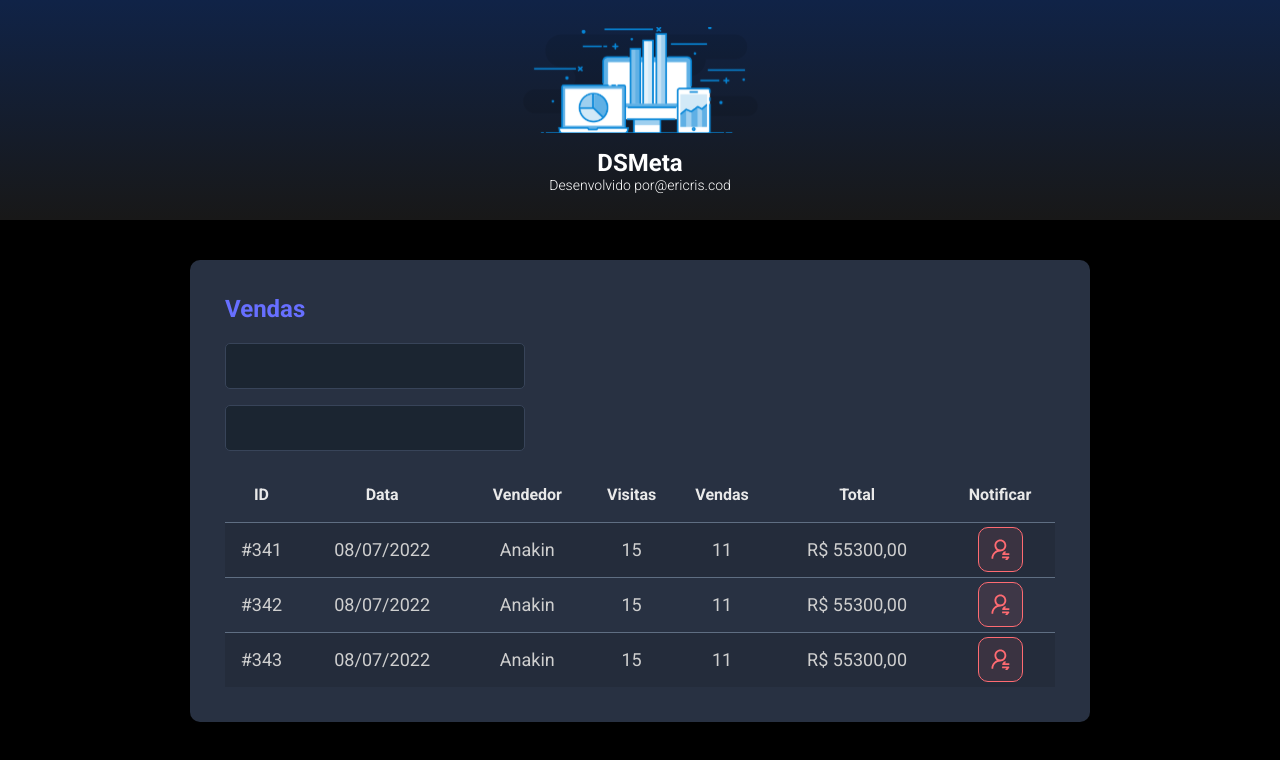
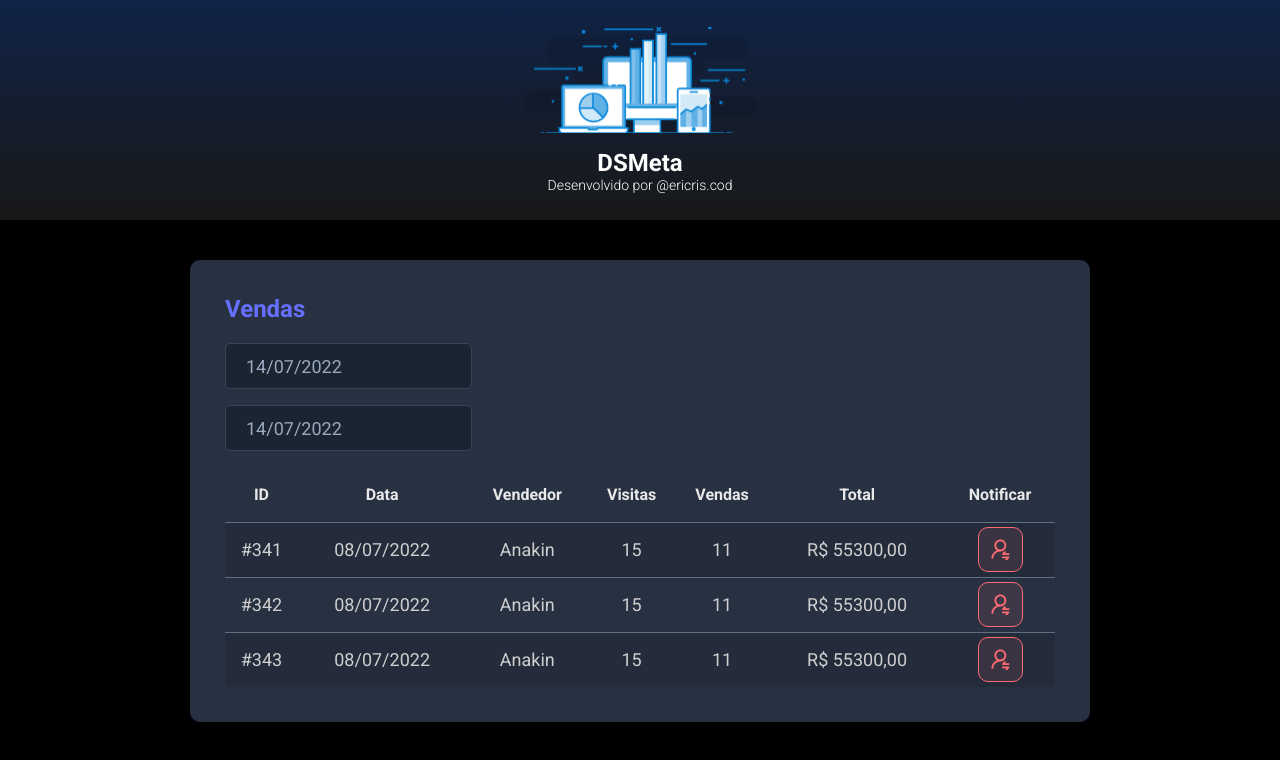
Before and after one commit to ericriscod/dsmeta, a React (Vite) app in the folder frontend/: page / in a window 1280 px wide. Shown: the top 760 px of the page. Built offline with nearby package versions, Linux system fonts and the light colour scheme.

Commit message:
Datepicker

```diff
--- a/frontend/package.json
+++ b/frontend/package.json
@@ -9,7 +9,9 @@
     "preview": "vite preview"
   },
   "dependencies": {
+    "@types/react-datepicker": "4.4.2",
     "react": "^18.2.0",
+    "react-datepicker": "4.8.0",
     "react-dom": "^18.2.0"
   },
   "devDependencies": {
--- a/frontend/src/components/Header/index.tsx
+++ b/frontend/src/components/Header/index.tsx
@@ -9,7 +9,7 @@
                 <img src={logo} alt="DSMeta"/>
                     <h1>DSMeta</h1>
                     <p>Desenvolvido por
-                        <a href="https://www.instagram.com/ericris.pr/">@ericris.cod</a>
+                        <a href="https://github.com/ericriscod/dsmeta" target="_blank"> @ericris.cod</a>
                     </p>
             </div>
         </header>
--- a/frontend/src/components/SalesCard/index.tsx
+++ b/frontend/src/components/SalesCard/index.tsx
@@ -1,5 +1,8 @@
 import NotificationButton from '../NotificationButton'
 import './styles.css'
+
+import DatePicker from "react-datepicker";
+import "react-datepicker/dist/react-datepicker.css";
 
 function SalesCard() {
     return (
@@ -7,10 +10,20 @@
             <h2 className="dsmeta-sales-title">Vendas</h2>
             <div>
                 <div className="dsmeta-form-control-container">
-                    <input className="dsmeta-form-control" type="text" />
+                    <DatePicker
+                        selected={new Date()}
+                        onChange={(date: Date) => { }}
+                        className="dsmeta-form-control"
+                        dateFormat="dd/MM/yyyy"
+                    />
                 </div>
                 <div className="dsmeta-form-control-container">
-                    <input className="dsmeta-form-control" type="text" />
+                    <DatePicker
+                        selected={new Date()}
+                        onChange={(date: Date) => { }}
+                        className="dsmeta-form-control"
+                        dateFormat="dd/MM/yyyy"
+                    />
                 </div>
             </div>
 
```
Also changed, not shown: 1 other file (tests, documents, lock files or other folders).
